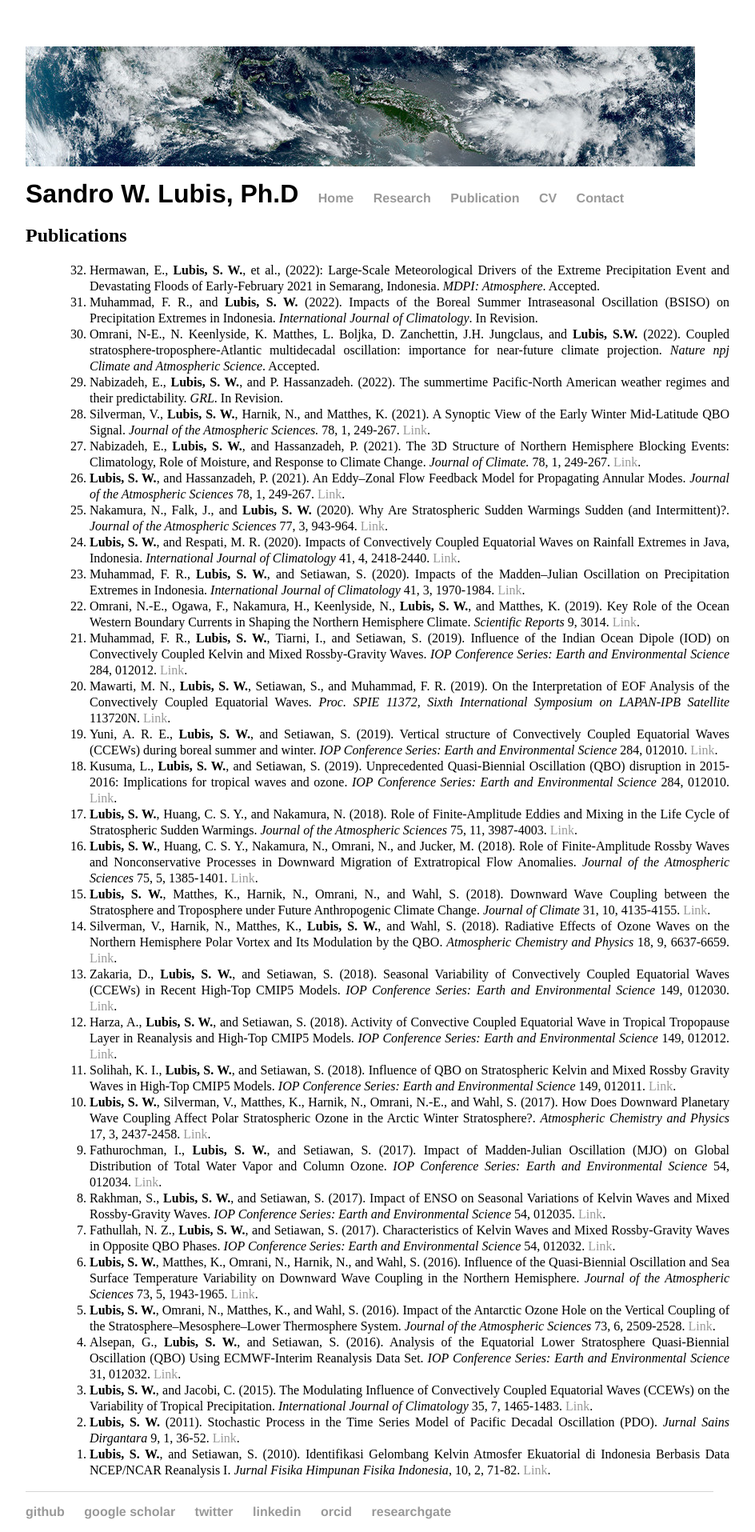
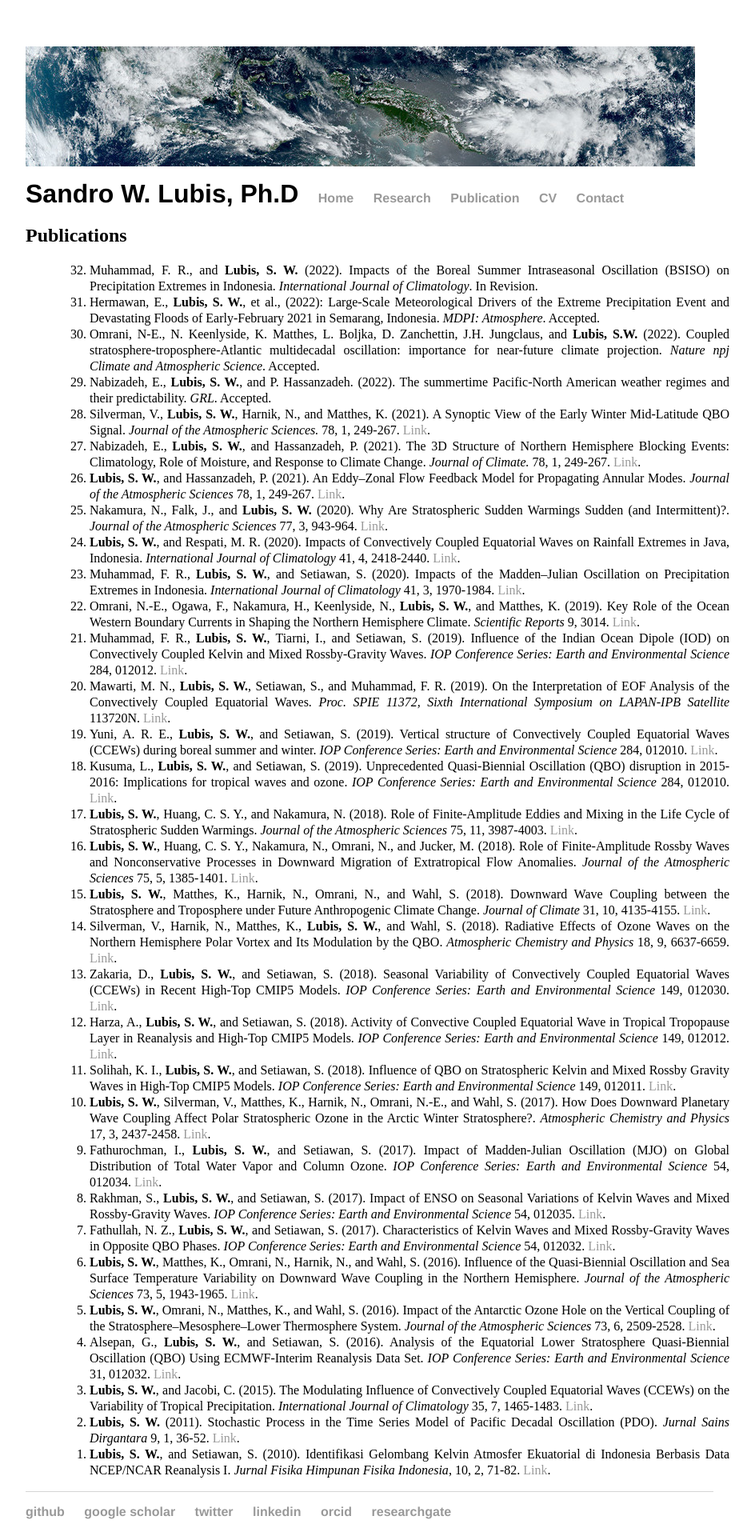
Before and after one commit to sandrolubis/sandrolubis.github.io, a Jekyll site: the page built from publication/index.html, in a window 1280 px wide. Shown: the whole page at 80% size, without its empty margins (276-1220 px from the left). Built offline with Jekyll 4.4.1, drawn with Linux system fonts in a browser that asks for light colours.

Commit message:
Update index.html

```diff
--- a/publication/index.html
+++ b/publication/index.html
@@ -7,10 +7,10 @@
 	<h2>Publications</h2>
 	<ol style="line-height:1.25; text-align:justify;">
 	<ol reversed>
+		<li>Muhammad, F. R., and <b>Lubis, S. W.</b> (2022). Impacts of the Boreal Summer Intraseasonal Oscillation (BSISO) on Precipitation Extremes in Indonesia. <i>International Journal of Climatology</i>. In Revision.</li>
 		<li>Hermawan, E., <b>Lubis, S. W.</b>, et al., (2022): Large-Scale Meteorological Drivers of the Extreme Precipitation Event and Devastating Floods of Early-February 2021 in Semarang, Indonesia. <i>MDPI: Atmosphere</i>. Accepted.</li>
-		<li>Muhammad, F. R., and <b>Lubis, S. W.</b> (2022). Impacts of the Boreal Summer Intraseasonal Oscillation (BSISO) on Precipitation Extremes in Indonesia. <i>International Journal of Climatology</i>. In Revision.</li>
 		<li>Omrani, N-E., N. Keenlyside, K. Matthes, L. Boljka, D. Zanchettin, J.H. Jungclaus, and <b>Lubis, S.W. </b> (2022). Coupled stratosphere-troposphere-Atlantic multidecadal oscillation: importance for near-future climate projection. <i>Nature npj Climate and Atmospheric Science</i>. Accepted.</li>
-		<li>Nabizadeh, E., <b>Lubis, S. W.</b>, and P. Hassanzadeh. (2022). The summertime Pacific-North American weather regimes and their predictability. <i>GRL</i>. In Revision.</li>
+		<li>Nabizadeh, E., <b>Lubis, S. W.</b>, and P. Hassanzadeh. (2022). The summertime Pacific-North American weather regimes and their predictability. <i>GRL</i>. Accepted.</li>
 		<li>Silverman, V., <b>Lubis, S. W.</b>, Harnik, N., and Matthes, K. (2021). A Synoptic View of the Early Winter Mid-Latitude QBO Signal. <i>Journal of the Atmospheric Sciences.</i> 78, 1, 249-267. <a href="https://doi.org/10.1175/JAS-D-20-0387.1">Link</a>.</li>
 		<li>Nabizadeh, E., <b>Lubis, S. W.</b>, and Hassanzadeh, P. (2021). The 3D Structure of Northern Hemisphere Blocking Events: Climatology, Role of Moisture, and Response to Climate Change. <i> Journal of Climate. </i> 78, 1, 249-267. <a href="https://doi.org/10.1175/JCLI-D-21-0141.1">Link</a>.</li>
 		<li><b>Lubis, S. W.</b>, and Hassanzadeh, P. (2021). An Eddy–Zonal Flow Feedback Model for Propagating Annular Modes. <i>Journal of the Atmospheric Sciences</i> 78, 1, 249-267. <a href="https://doi.org/10.1175/JAS-D-20-0214.1">Link</a>.</li>
```
